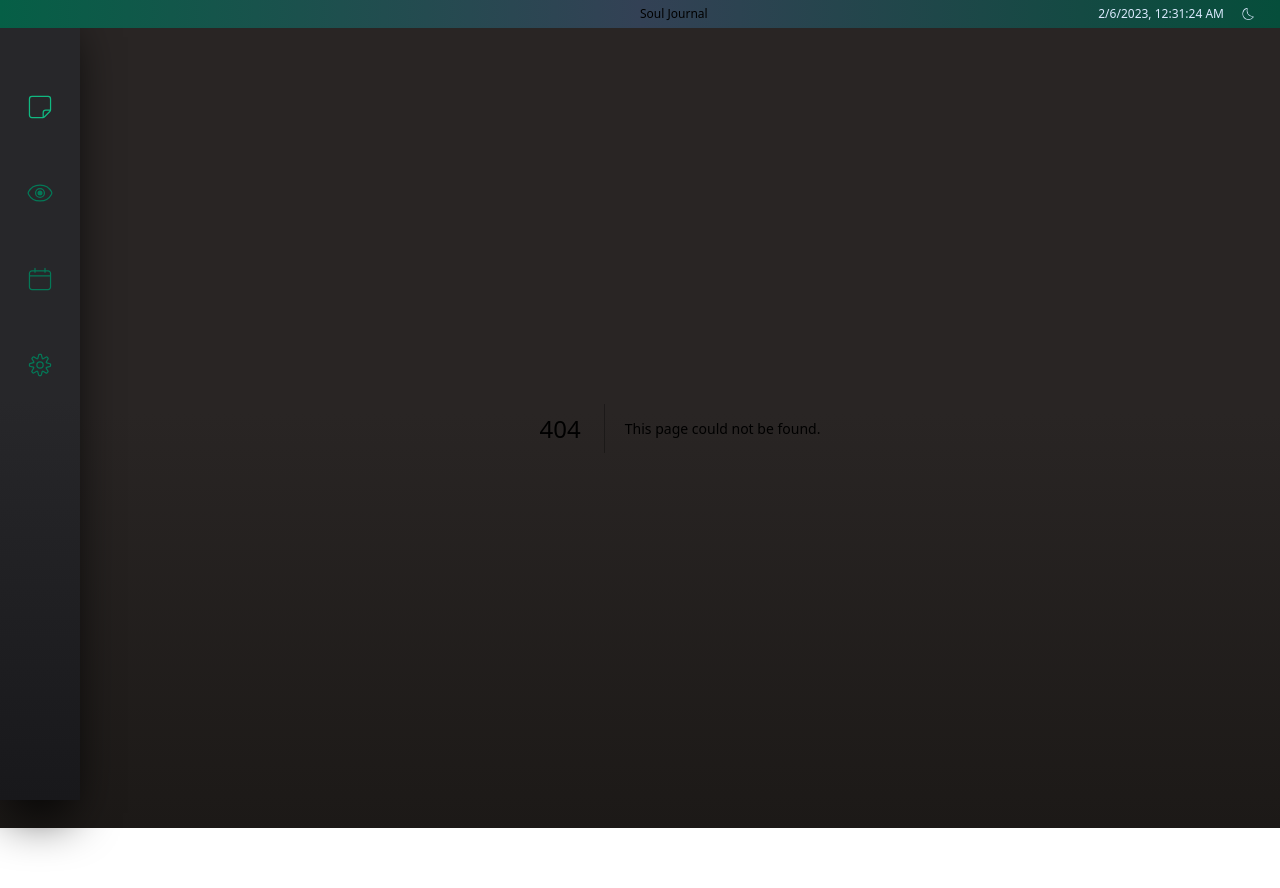
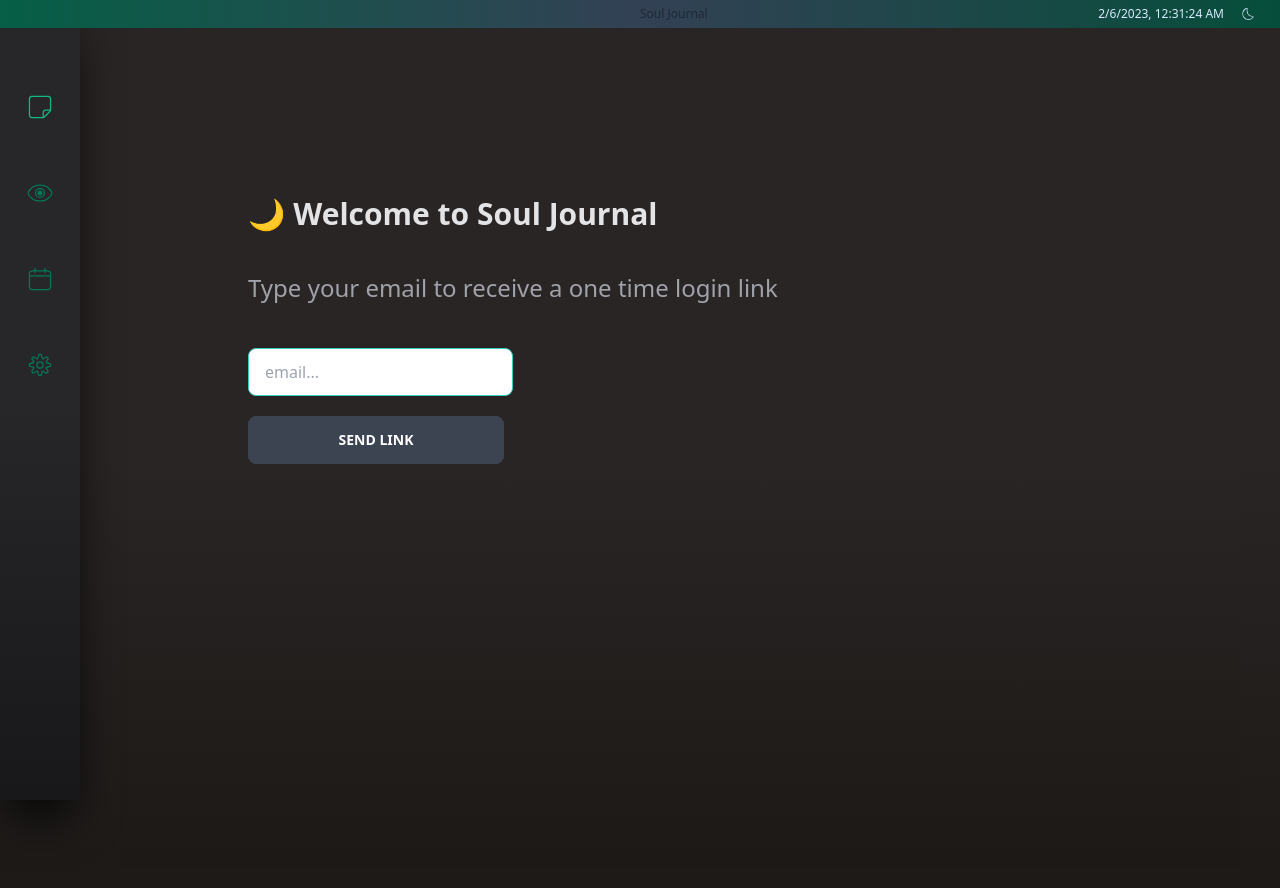
Before and after one commit to erratinsilentio/Soul-Journal, a Next.js app in the folder client/: page /login in a window 1280 px wide. Before the commit this address had no page. Shown: the top 888 px of the page. Before the commit the page ends 828 px from the top, so only its background shows below. Built offline with nearby package versions, Linux system fonts and the light colour scheme; a web font is replaced by a local one.

Commit message:
feat(login page): created seperate page directory for login form

```diff
--- /dev/null
+++ b/client/app/login/page.tsx
@@ -0,0 +1,9 @@
+import { LoginPage } from "@/components/login/Login";
+
+export default function Login() {
+  return (
+    <main className="z-0 min-h-screen min-w-full p-10">
+      <LoginPage />
+    </main>
+  );
+}
--- a/client/app/page.tsx
+++ b/client/app/page.tsx
@@ -1,13 +1,14 @@
 "use client";
 import { DailyNoteForm } from "@/components/home/DailyNoteForm";
-import { LoginPage } from "@/components/login/Login";
 import { setSession } from "@/store/authSlice";
 import { RootState } from "@/store/store";
 import { supabase } from "@/supabase";
+import { useRouter } from "next/navigation";
 import { useEffect } from "react";
 import { useDispatch, useSelector } from "react-redux";
 
 export default function Home() {
+  const router = useRouter();
   const dispatch = useDispatch();
   const currentSession = useSelector((state: RootState) => state.auth);
 
@@ -21,9 +22,11 @@ export default function Home() {
     });
   }, []);
 
+  if (!currentSession) router.push("/login");
+
   return (
     <main className="z-0 min-h-screen min-w-full p-10">
-      {!currentSession ? <LoginPage /> : <DailyNoteForm />}
+      <DailyNoteForm />
     </main>
   );
 }
--- a/client/components/login/LoginHeader.tsx
+++ b/client/components/login/LoginHeader.tsx
@@ -4,7 +4,7 @@ export const LoginHeader = () => {
       <span className="mb-10 text-3xl font-semibold text-zinc-200">
         🌙 Welcome to Soul Journal
       </span>
-      <span className="mb-10 text-2xl font-thin text-zinc-400">
+      <span className="mb-6 text-2xl font-thin text-zinc-400">
         Type your email to receive a one time login link
       </span>
     </>
```
